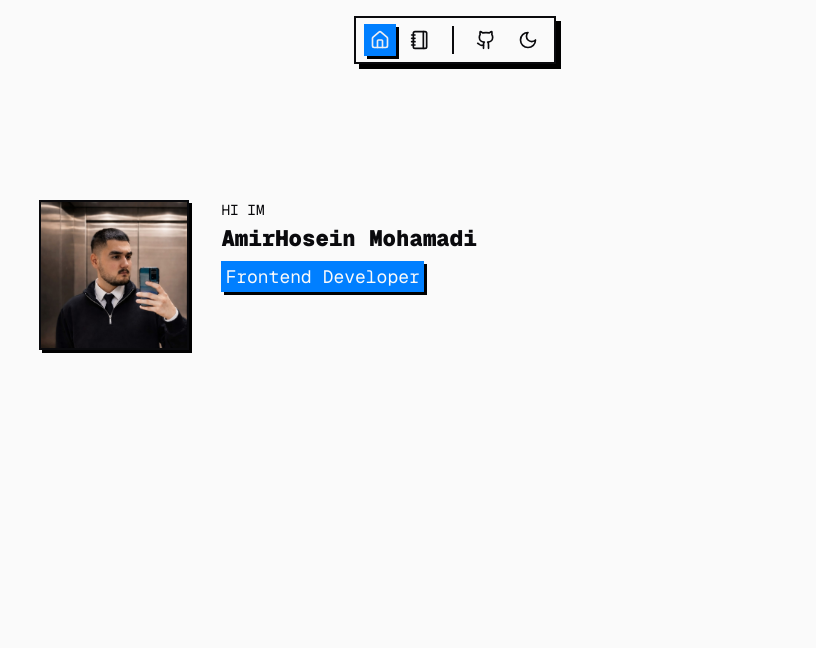
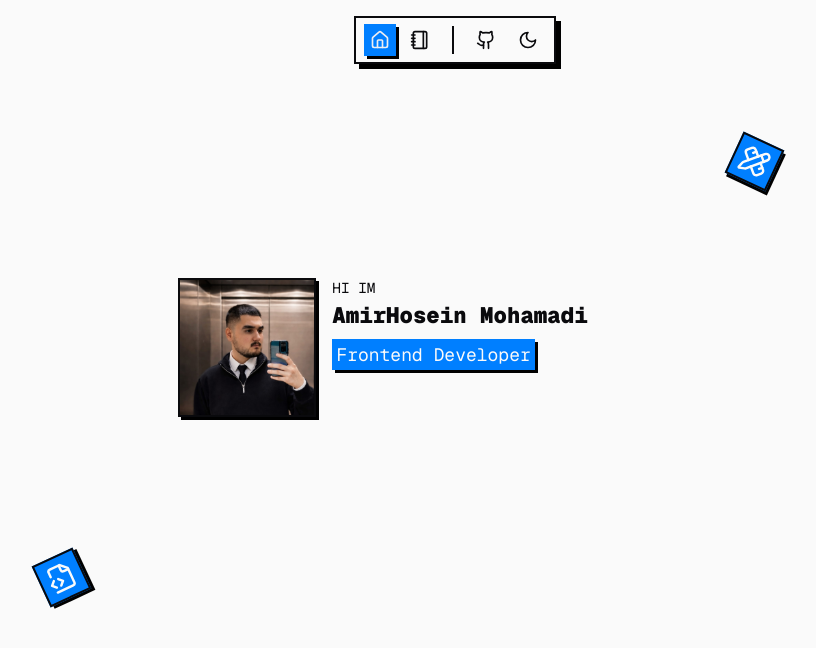
Before and after one commit to awmirosen/portfolio, a Next.js app: page / in a window 1280 px wide. Shown: the top 648 px of the page, without its empty margins (185-1001 px from the left). Built offline with nearby package versions, Linux system fonts and the light colour scheme.

Commit message:
hero section done

```diff
--- /dev/null
+++ b/src/components/home/hero/contents.tsx
@@ -0,0 +1,31 @@
+import { HERO_DATA as user } from "./data";
+import Icon from "./icon";
+import { LuPencilRuler, LuFileCode2 } from "react-icons/lu";
+
+export const Greetings = () => {
+  return <span className="uppercase">hi im</span>;
+};
+
+export const Name = () => {
+  return (
+    <h1 className="text-[1.4rem] max-md:text-[1.2] max-sm:text-[1.1rem] font-black mb-2">
+      {user.name}
+    </h1>
+  );
+};
+
+export const Title = () => {
+  return (
+    <span className="p-1 bg-primary text-background shadow-sm text-lg max-sm:text-base my-1">
+      {user.title}
+    </span>
+  );
+};
+
+export const IconPencil = () => {
+  return <Icon Icon={LuPencilRuler} size={45} classes="rotate-25" />;
+};
+
+export const IconFileCode = () => {
+  return <Icon Icon={LuFileCode2} size={45} classes="-rotate-25" />;
+};
--- a/src/components/home/hero/greetings.tsx
+++ /dev/null
@@ -1,5 +0,0 @@
-const Greetings = () => {
-  return <span className="uppercase">hi im</span>;
-};
-
-export default Greetings;
--- a/src/components/home/hero/hero.tsx
+++ b/src/components/home/hero/hero.tsx
@@ -1,22 +1,35 @@
 import Container from "@/components/layout/container";
 import Picture from "./picture";
 
-import Greetings from "./greetings";
-import Name from "./name";
-import Title from "./title";
+import { Greetings, Name, Title, IconPencil, IconFileCode } from "./contents";
 
 const Hero = () => {
   return (
     <section className="min-h-screen">
       <Container>
-        <div className="grid grid-cols-5 max-md:grid-cols-4 max-sm:grid-cols-3 grid-rows-4 w-full min-h-screen select-none">
-          <div className="col-start-1 row-start-2">
+        <div className="grid grid-cols-6 grid-rows-6 max-md:grid-cols-4 max-sm:grid-cols-3 w-full min-h-screen select-none">
+          {/* Pictire */}
+          <div className="col-start-2 max-sm:col-start-1  row-start-3 max-md:row-start-3">
             <Picture />
           </div>
-          <div className="col-start-2 row-start-2 col-span-2 px-4 text-[0.9rem]">
+
+          {/* Contents */}
+          <div className="col-start-3 max-sm:col-start-2 row-start-3 max-md:row-start-3 col-span-3 px-4 text-[0.9rem]">
             <Greetings />
             <Name />
             <Title />
+          </div>
+
+          {/* Icons */}
+
+          {/* Top Right */}
+          <div className="col-start-6 max-md:col-start-4 max-sm:col-start-3 row-start-2">
+            <IconPencil />
+          </div>
+
+          {/* Bottom Left */}
+          <div className="col-start-1 max-md:col-start-1 max-sm:col-start-1 row-start-5">
+            <IconFileCode />
           </div>
         </div>
       </Container>
--- /dev/null
+++ b/src/components/home/hero/icon.tsx
@@ -0,0 +1,16 @@
+type IconType = {
+  Icon: React.ElementType;
+  size?: number;
+  classes?: string;
+};
+
+const Icon = ({ Icon, size = 30, classes }: IconType) => {
+  return (
+    <Icon
+      className={`bg-primary text-background border-2 shadow-sm p-1.5 hover:scale-110 ${classes}`}
+      size={size}
+    />
+  );
+};
+
+export default Icon;
--- a/src/components/home/hero/name.tsx
+++ /dev/null
@@ -1,9 +0,0 @@
-import { HERO_DATA as user } from "./data";
-
-const Name = () => {
-  return (
-    <h1 className="text-[1.4rem] max-md:text-[1.2] max-sm:text-[1.1rem] font-black mb-2">{user.name}</h1>
-  )
-}
-
-export default Name
--- a/src/components/home/hero/title.tsx
+++ /dev/null
@@ -1,11 +0,0 @@
-import { HERO_DATA as user } from "./data";
-
-const Title = () => {
-  return (
-    <span className="p-1 bg-primary text-background shadow-sm text-lg max-sm:text-base my-1">
-      {user.title}
-    </span>
-  );
-};
-
-export default Title;
```
